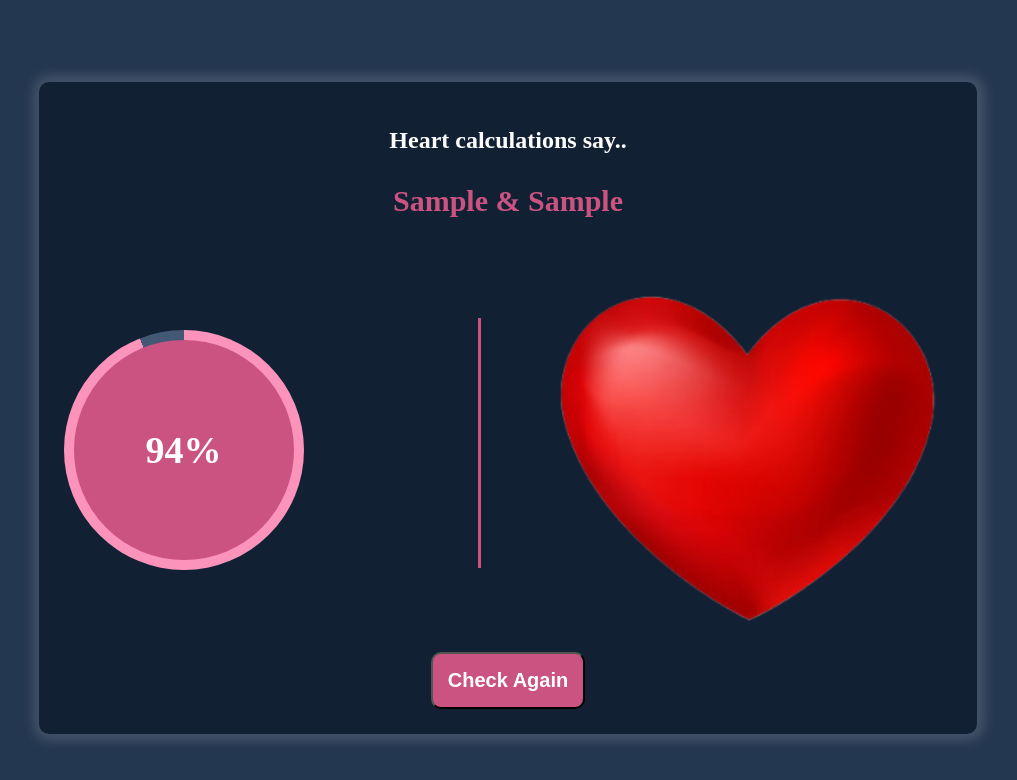
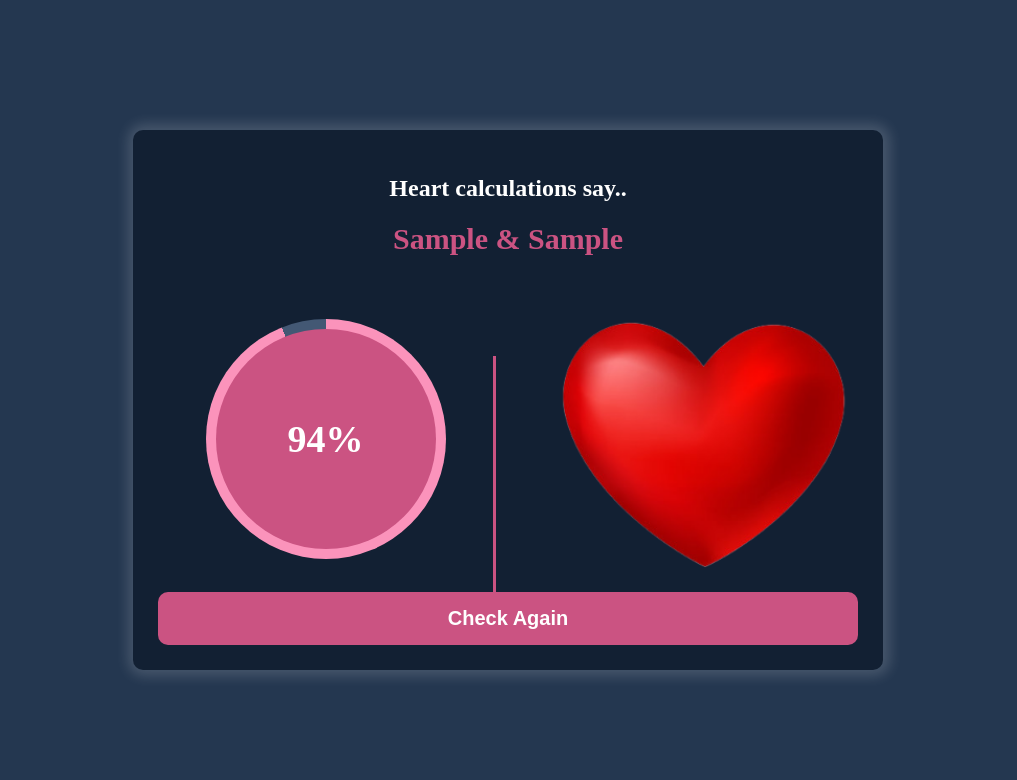
Before and after one commit to Mahadihasan-FSD/LoveCalculator, a plain HTML site: page index.html in a window 1280 px wide. Both pictures are taken after typing "Sample", "Sample" into the empty fields and a click on the button "calculate love". Shown: the whole page, without its empty margins (132-1149 px from the left). Drawn offline with Linux system fonts and the light colour scheme.

Commit message:
style.css

```diff
--- a/style.css
+++ b/style.css
@@ -4,34 +4,47 @@ body{
     display: flex;
     justify-content: center;
     align-items: center;
+    margin: 0;
+    padding: 20px;
+    box-sizing: border-box;
 }
+
 .love-calculator-container{
     padding: 25px;
     box-shadow: 1px 0px 13px 6px rgba(255, 255, 255, 16%);
     background-color: #122033;
     border-radius: 10px;
-    min-width: 750px;
+    min-width: 300px;
+    width: 90%;
+    max-width: 750px;
     color: white;
     text-align: center;
+    box-sizing: border-box;
 }
+
 .love-calculator{
     display: flex;
     flex-direction: column;
     gap: 22px;
 }
+
 input {
-  padding:15px 10px;
+    padding: 15px 10px;
     border: 2px solid #000;
     border-radius: 6px;
     color: #cb5382;
     font-weight: bold;
     font-size: 18px;
     transition: all 0.5s ease;
+    width: 100%;
+    box-sizing: border-box;
 }
+
 input:focus{
     border: 2px solid #cb5382;
     outline: none;
 }
+
 button{
     padding: 15px;
     border-radius: 10px;
@@ -41,65 +54,99 @@ button{
     color: white;
     cursor: pointer;
     transition: all 0.5s ease;
+    width: 100%;
+    border: none;
 }
+
 button:hover{
     background-color: #cb5382;
 }
 
-
-
-
 /* result */
-
 .result-container{
     display: none;
 }
 
-
-
 .result-percentage-box-heart{
     display: grid;
-    grid-template-columns: 1fr 1fr;
+    grid-template-columns: 1fr;
     align-items: center;
+    gap: 30px;
+    margin-top: 30px;
 }
+
 .result-name{
     color: #cb5382;
     font-size: 30px;
     font-weight: bold;
+    margin: 20px 0;
 }
+
 .result-message{
     max-width: 400px;
     margin: auto;
     font-size: 25px;
 }
+
 .heart-container img{
-    height: 400px;
-    width: auto;
+    max-height: 300px;
+    width: 100%;
+    height: auto;
+    object-fit: contain;
 }
+
 .result-presentage-box{
     background-color: #cb5382;
-    height: 220px;
-    width: 220px;
+    height: 180px;
+    width: 180px;
     border-radius: 50%;
     display: flex;
     justify-content: center;
     align-items: center;
     font-weight: bold;
     font-size: 38px;
+    margin: 0 auto;
 }
+
 .result-percentage-box-wrapper{
     background: conic-gradient(#fb93bb 0% 45%, #435874 45% 100%);
-    height: 220px;
-    width: 220px;
+    height: 180px;
+    width: 180px;
     display: flex;
     justify-content: center;
     align-items: center;
     border-radius: 50%;
     padding: 10px;
+    margin: 0 auto;
 }
+
 .heart-container{
     position: relative;
 }
+
+.heart-container:before{
+    content: "";
+    height: 0;
+    width: 0;
+    background-color: transparent;
+}
+
+/* Media Queries for larger screens */
+@media (min-width: 768px) {
+    .result-percentage-box-heart{
+        grid-template-columns: 1fr 1fr;
+    }
+
+    .heart-container img{
+        max-height: 400px;
+    }
+
+    .result-presentage-box,
+    .result-percentage-box-wrapper{
+        height: 220px;
+        width: 220px;
+    }
+
     .heart-container:before{
         content: "";
         height: 250px;
@@ -109,3 +156,4 @@ button:hover{
         left: -30px;
         top: 70px;
     }
+    }
```
Lines whose indentation alone changed are shown as unchanged.
